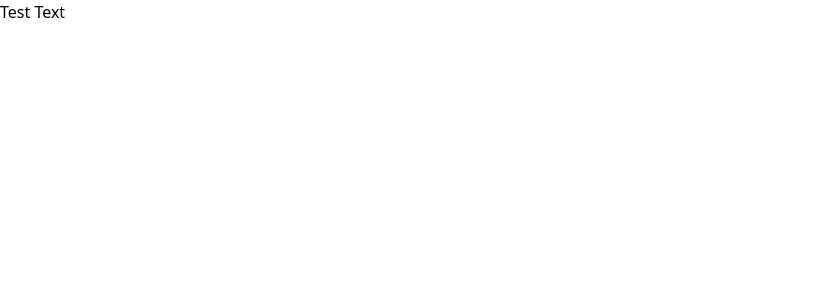
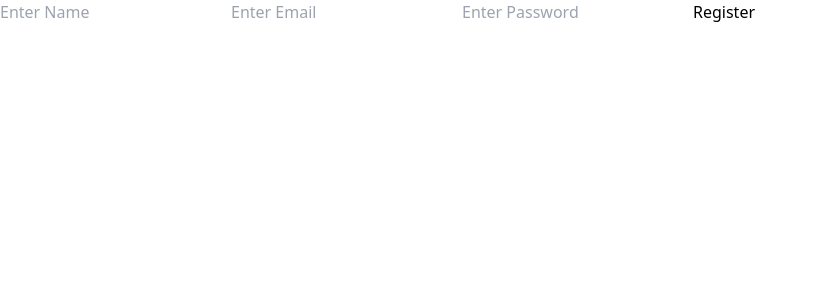
Before and after one commit to Paban-1/ZenTask, a React (Vite) app: page / in a window 1280 px wide. Shown: the top 300 px of the page, without its empty margins (0-818 px from the left). Built offline with nearby package versions, Linux system fonts and the light colour scheme; no server answers.

Commit message:
chore: add placeholder files for future features

```diff
--- a/src/App.jsx
+++ b/src/App.jsx
@@ -1,9 +1,10 @@
-import React from 'react'
+import React from "react";
+import { RegisterPage } from "./index";
 
 const App = () => {
-  return (
-    <div className='text-4xl text-red-500 font-bold'>Test Text</div>
-  )
-}
+  return <div className="p-2">
+    <RegisterPage/>
+  </div>;
+};
 
-export default App
+export default App;
--- a/src/index.js
+++ b/src/index.js
@@ -0,0 +1,3 @@
+import RegisterPage from "./pages/RegisterPage";
+
+export { RegisterPage };
--- a/src/services/appwriteClient.js
+++ b/src/services/appwriteClient.js
@@ -1,4 +1,4 @@
-import { Client, Account, Databases, Storages } from "appwrite";
+import { Client, Account, Databases, Storage } from "appwrite";
 import { conf } from "../config/conf.js";
 
 const client = new Client();
@@ -7,6 +7,6 @@ client.setEndpoint(conf.appwriteUrl).setProject(conf.appwriteProjectId);
 
 const account = new Account(client);
 const databases = new Databases(client);
-const storage = new Storages(client);
+const storage = new Storage(client);
 
 export { client, account, databases, storage };
--- /dev/null
+++ b/src/store/authSlice.js
@@ -0,0 +1 @@
+import { createSlice } from "@reduxjs/toolkit";
```
Also changed, not shown: src/pages/LoginPage.jsx (added), src/store/store.js (added).
